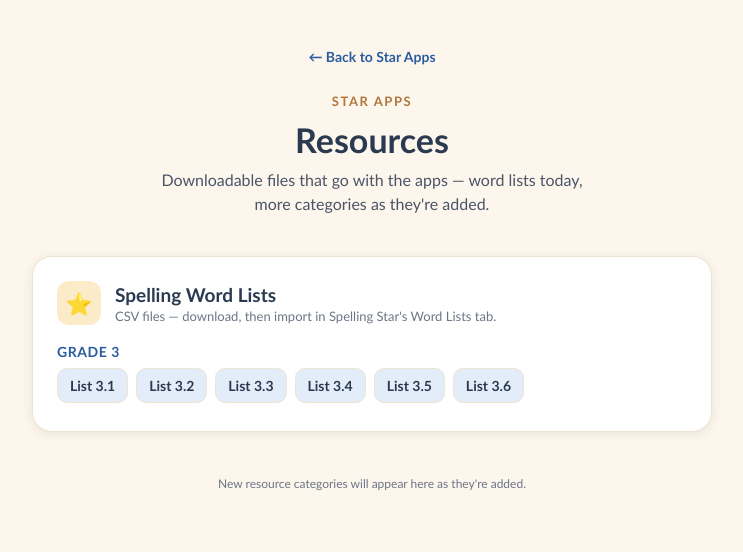
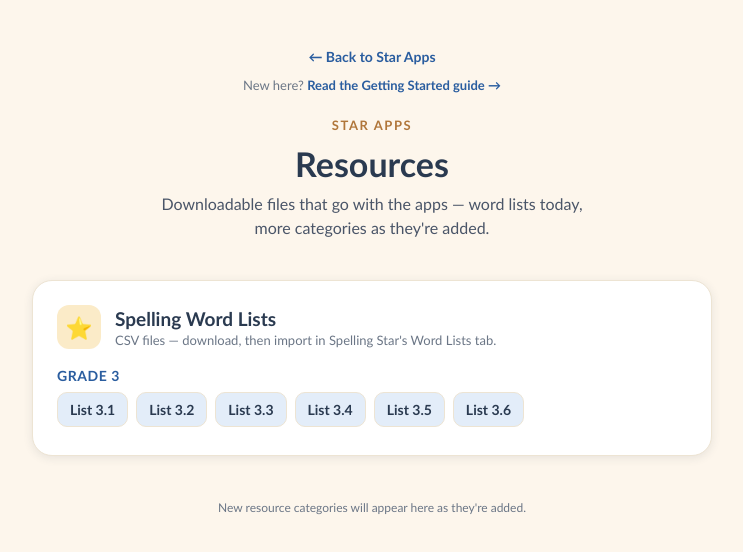
Before and after one commit to mcce-homeschool/Star-homeschool, a plain HTML site: page resources.html in a window 1280 px wide. Shown: the whole page, without its empty margins (268-1011 px from the left). Drawn offline with Linux system fonts and the light colour scheme; files whose address does not match are found by name.

Commit message:
Update resources.html

```diff
--- a/resources.html
+++ b/resources.html
@@ -71,6 +71,9 @@
 <body>
   <div class="wrap">
     <a class="back" href="./index.html">← Back to Star Apps</a>
+    <p style="text-align:center;font-size:13px;color:var(--muted);margin:-16px 0 24px">
+      New here? <a href="./getting-started.html" style="color:var(--accent);font-weight:600;text-decoration:none">Read the Getting Started guide →</a>
+    </p>
     <div class="eyebrow">Star Apps</div>
     <h1>Resources</h1>
     <p class="sub">Downloadable files that go with the apps — word lists today, more categories as they're added.</p>
```
